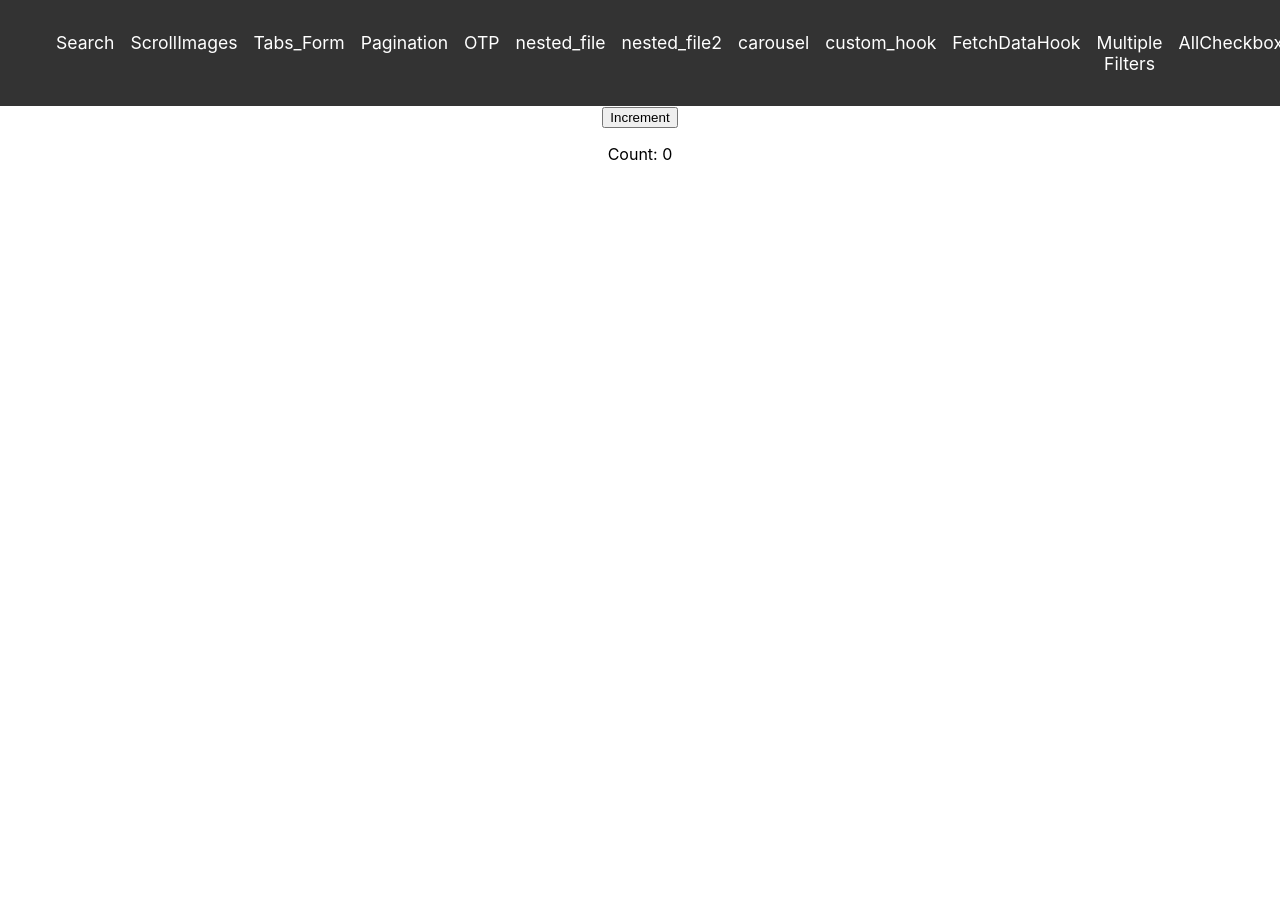
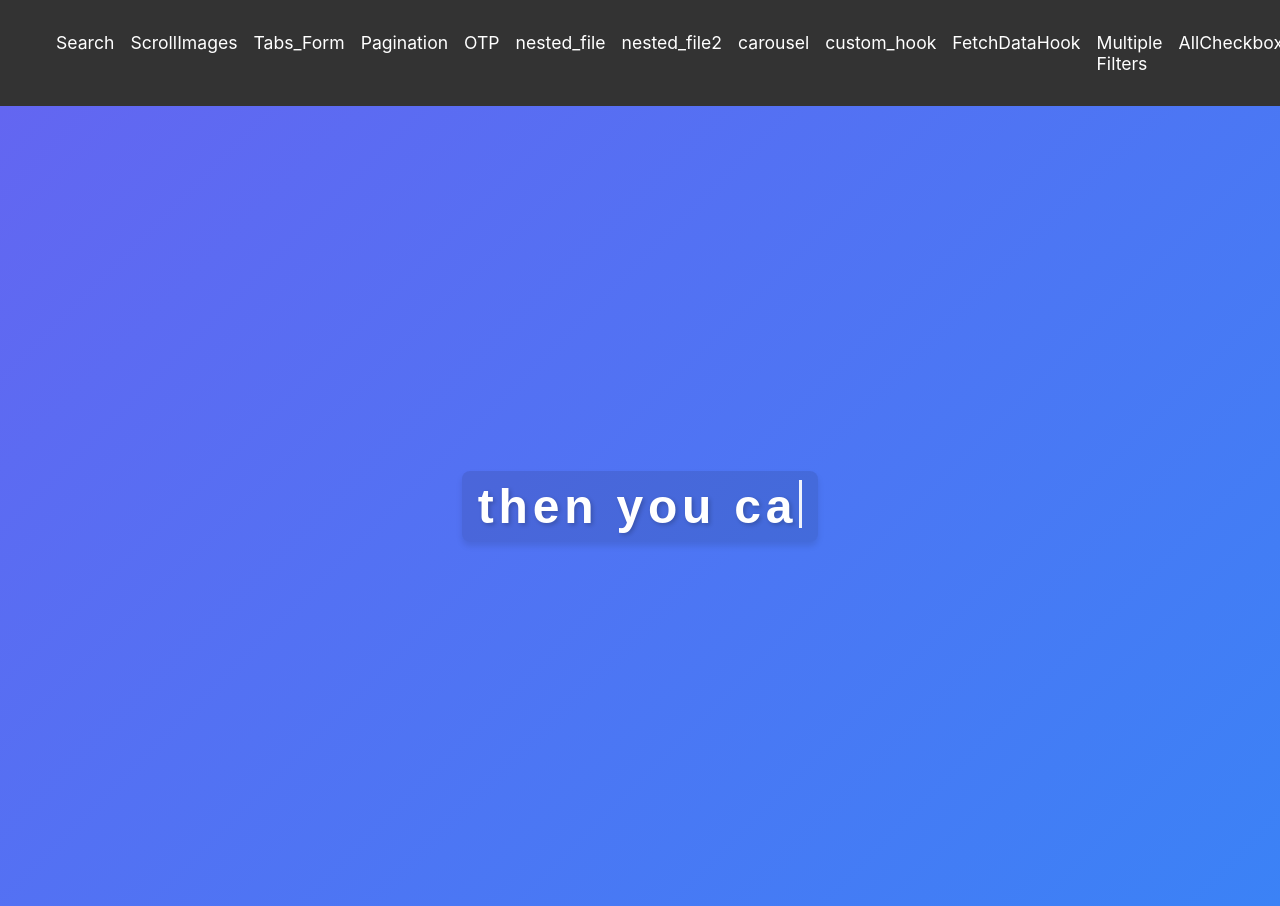
Before and after one commit to Ajit24/react_25, a React (Create React App) app in the folder reactappp/: page /test in a window 1280 px wide. Shown: the top 906 px of the page. Before the commit the page ends 800 px from the top, so only its background shows below. Built offline with nearby package versions, Linux system fonts and the light colour scheme.

Commit message:
type write func

```diff
--- a/reactappp/src/App.css
+++ b/reactappp/src/App.css
@@ -1,38 +1,222 @@
-.App {
+.stopwatch-container {
+  min-height: 100vh;
+  display: flex;
+  align-items: center;
+  justify-content: center;
+  background: linear-gradient(135deg, #3b82f6 0%, #8b5cf6 100%);
+  padding: 1rem;
+}
+
+.stopwatch-card {
+  background: rgba(255, 255, 255, 0.95);
+  padding: 3rem;
+  border-radius: 2rem;
+  box-shadow: 0 20px 40px rgba(0, 0, 0, 0.1);
+  width: 100%;
+  max-width: 400px;
+  backdrop-filter: blur(10px);
   text-align: center;
 }
 
-.App-logo {
-  height: 40vmin;
-  pointer-events: none;
+.stopwatch-header {
+  display: flex;
+  flex-direction: column;
+  align-items: center;
+  gap: 1rem;
 }
 
-@media (prefers-reduced-motion: no-preference) {
-  .App-logo {
-    animation: App-logo-spin infinite 20s linear;
+.timer-icon {
+  font-size: 2.5rem;
+}
+
+.button-icon {
+  font-size: 1.25rem;
+  margin-right: 0.5rem;
+}
+
+.stopwatch-display {
+  font-size: 4rem;
+  font-weight: 700;
+  font-variant-numeric: tabular-nums;
+  color: #1f2937;
+  text-shadow: 2px 2px 4px rgba(0, 0, 0, 0.1);
+  margin: 2rem 0;
+  font-family: monospace;
+}
+
+.stopwatch-milliseconds {
+  font-size: 2rem;
+  color: #6b7280;
+}
+
+.controls {
+  display: flex;
+  gap: 1rem;
+  justify-content: center;
+  margin-top: 2rem;
+}
+
+.control-button {
+  padding: 1rem 2rem;
+  border: none;
+  border-radius: 1rem;
+  font-size: 1rem;
+  font-weight: 600;
+  cursor: pointer;
+  transition: all 0.2s ease;
+  display: flex;
+  align-items: center;
+  gap: 0.5rem;
+  min-width: 120px;
+  justify-content: center;
+}
+
+.start-button {
+  background: linear-gradient(135deg, #22c55e 0%, #16a34a 100%);
+  color: white;
+}
+
+.start-button:hover {
+  transform: translateY(-2px);
+  box-shadow: 0 4px 12px rgba(34, 197, 94, 0.2);
+}
+
+.pause-button {
+  background: linear-gradient(135deg, #eab308 0%, #ca8a04 100%);
+  color: white;
+}
+
+.pause-button:hover {
+  transform: translateY(-2px);
+  box-shadow: 0 4px 12px rgba(234, 179, 8, 0.2);
+}
+
+.reset-button {
+  background: linear-gradient(135deg, #ef4444 0%, #dc2626 100%);
+  color: white;
+}
+
+.reset-button:hover {
+  transform: translateY(-2px);
+  box-shadow: 0 4px 12px rgba(239, 68, 68, 0.2);
+}
+
+.control-button:active {
+  transform: translateY(0);
+}
+
+.laps-container {
+  margin-top: 2rem;
+  max-height: 200px;
+  overflow-y: auto;
+  border-radius: 1rem;
+  background: rgba(243, 244, 246, 0.5);
+}
+
+.lap-item {
+  display: flex;
+  justify-content: space-between;
+  padding: 0.75rem 1.5rem;
+  border-bottom: 1px solid #e5e7eb;
+  font-family: monospace;
+}
+
+.lap-item:last-child {
+  border-bottom: none;
+}
+
+.lap-number {
+  color: #6b7280;
+}
+
+.lap-time {
+  color: #1f2937;
+  font-weight: 500;
+}
+
+@keyframes pulse {
+  0% {
+    transform: scale(1);
+  }
+  50% {
+    transform: scale(1.02);
+  }
+  100% {
+    transform: scale(1);
   }
 }
 
-.App-header {
-  background-color: #282c34;
-  min-height: 100vh;
-  display: flex;
-  flex-direction: column;
-  align-items: center;
-  justify-content: center;
-  font-size: calc(10px + 2vmin);
-  color: white;
+.running .stopwatch-display {
+  animation: pulse 1s infinite;
 }
 
-.App-link {
-  color: #61dafb;
+/* Custom scrollbar for laps container */
+.laps-container::-webkit-scrollbar {
+  width: 8px;
 }
 
-@keyframes App-logo-spin {
-  from {
-    transform: rotate(0deg);
+.laps-container::-webkit-scrollbar-track {
+  background: rgba(243, 244, 246, 0.5);
+  border-radius: 4px;
+}
+
+.laps-container::-webkit-scrollbar-thumb {
+  background: #cbd5e1;
+  border-radius: 4px;
+}
+
+.laps-container::-webkit-scrollbar-thumb:hover {
+  background: #94a3b8;
+}
+
+
+/* // ----- type write css ----------- */
+
+
+.typewriter-container {
+  display: flex;
+  justify-content: center;
+  align-items: center;
+  min-height: 100vh;
+  background: linear-gradient(135deg, #6366f1 0%, #3b82f6 100%);
+  font-family: 'Arial', sans-serif;
+}
+
+.typewriter-text {
+  font-size: 3rem;
+  font-weight: bold;
+  color: white;
+  text-shadow: 2px 2px 4px rgba(0, 0, 0, 0.2);
+  position: relative;
+  display: inline-block;
+  padding: 0.5rem 1rem;
+  background-color: rgba(0, 0, 0, 0.1);
+  border-radius: 0.5rem;
+  box-shadow: 0 4px 6px rgba(0, 0, 0, 0.1);
+  letter-spacing: 0.1em;
+}
+
+.cursor {
+  display: inline-block;
+  width: 3px;
+  height: 1em;
+  background-color: white;
+  margin-left: 2px;
+  vertical-align: text-top;
+  animation: blink 0.7s infinite;
+}
+
+@keyframes blink {
+  0%, 100% {
+    opacity: 1;
   }
-  to {
-    transform: rotate(360deg);
+  50% {
+    opacity: 0;
   }
 }
+
+@media (max-width: 768px) {
+  .typewriter-text {
+    font-size: 2rem;
+  }
+}
--- a/reactappp/src/Test.jsx
+++ b/reactappp/src/Test.jsx
@@ -1,107 +1,171 @@
-// import React, { useState } from "react";
-// function HideAndShowPassword(){
-//     const [show,setShow]=useState(false)
-//     const handleShow=()=>{
-//         setShow(!show)
-//     }
-//     return(
-//         <div className="container">
-//             <input type={show?"text":"password"} />
-//             <label onClick={handleShow}>{show?"Hide":"Show"}</label>
-//         </div>
-//     );
-// }
-// export default HideAndShowPassword;
+import React, { useState, useEffect, useCallback , useRef} from 'react';
+import './App.css';
 
 
+// const Stopwatch = () => {
 
-// import React, { useState } from "react";
-// //import "./Filter.css";
+//   const [time, setTime] = useState(0);
+//   const [isRunning, setIsRunning] = useState(false);
+//   const [laps, setLaps] = useState([]);
 
-// const Filter = () => {
+//   const formatTime = useCallback((timeInMs) => {
+//     const minutes = Math.floor(timeInMs / 60000);
+//     const seconds = Math.floor((timeInMs % 60000) / 1000);
+//     const milliseconds = Math.floor((timeInMs % 1000) / 10);
 
-//      // make a input box
-//   let data = ["Sun", "Son", "Some", "Rest", "Test", "Clear", "Many"];
-//   const [word, setWord] = useState([]);
+//     return {
+//       minutes: minutes.toString().padStart(2, '0'),
+//       seconds: seconds.toString().padStart(2, '0'),
+//       milliseconds: milliseconds.toString().padStart(2, '0')
+//     };
+//   }, []);
 
-//   console.log(word);
+//   useEffect(() => {
+//     let intervalId;
+//     if (isRunning) {
+//       intervalId = setInterval(() => {
+//         setTime(prevTime => prevTime + 10);
+//       }, 10);
+//     }
+//     return () => clearInterval(intervalId);
+//   }, [isRunning]);
 
-//   const dataChange = (e) => {
-//     const { value } = e.target;
-//     console.log(value);
+//   const handleStartPause = () => {
+//      setIsRunning(!isRunning);
+//     // if (isRunning) {
+//     //   // Add lap when pausing
+//     //   const formattedTime = formatTime(time);
+//     //   setLaps(prevLaps => [...prevLaps, {
+//     //     number: prevLaps.length + 1,
+//     //     time: `${formattedTime.minutes}:${formattedTime.seconds}.${formattedTime.milliseconds}`
+//     //   }]);
+//     // }
+//   };
 
-//     let arr = data.filter((post) =>
-//       post.toLowerCase().includes(value.toLowerCase())
-//     );
-//     // console.log(arr)
+//   const handleReset = () => {
+//     setIsRunning(false);
+//     setTime(0);
+//     setLaps([]);
+//   };
 
-//     if (value.length != 0) {
-//       setWord([...arr]);
-//     }
-// }
-//     // else
+//   const { minutes, seconds, milliseconds } = formatTime(time);
 
 //   return (
-//     <div className="App">
-//       <div className="outBox">
-//         <input type="text" onChange={dataChange} style = {{height:"35px", width:"155px"}} />
-//         {word.map((ele) => {
-//           return <p>{ele}</p>;
-//         })}
+//     <div className="stopwatch-container">
+//       <div className={`stopwatch-card ${isRunning ? 'running' : ''}`}>
+//         <div className="stopwatch-header">
+//           <span className="timer-icon">⏱️</span>
+//           <h1 className="stopwatch-display">
+//             {minutes}:{seconds}
+//             <span className="stopwatch-milliseconds">.{milliseconds}</span>
+//           </h1>
+//         </div>
+
+//         <div className="controls">
+//           <button
+//             className={`control-button ${isRunning ? 'pause-button' : 'start-button'}`}
+//             onClick={handleStartPause}
+//           >
+//             {isRunning ? (
+//               <>
+//                 <span className="button-icon">⏸</span>
+//                 Pause
+//               </>
+//             ) : (
+//               <>
+//                 <span className="button-icon">▶️</span>
+//                 Start
+//               </>
+//             )}
+//           </button>
+//           <button className="control-button reset-button" onClick={handleReset}>
+//             <span className="button-icon">🔄</span>
+//             Reset
+//           </button>
+//         </div>
+
+//         {/* {laps.length > 0 && (
+//           <div className="laps-container">
+//             {laps.map((lap) => (
+//               <div key={lap.number} className="lap-item">
+//                 <span className="lap-number">Lap {lap.number}</span>
+//                 <span className="lap-time">{lap.time}</span>
+//               </div>
+//             ))}
+//           </div>
+//         )} */}
 //       </div>
 //     </div>
-//   )
-//     }
+//   );
+// };
 
-// export default Filter;
+// export default Stopwatch;
 
 
-// import React from "react";
-//  function App() {
-//   const items = [
-// 	{ id: 1, text: "Item 1" },
-// 	{ id: 2, text: "Item 2" },
-//   ];
-//   const listItems = items.map((item, index) => <li key={index}>{item.text}</li>);
+const TypeWrite = () => {
+  const [displayText, setDisplayText] = useState('');
+  const [wordIndex, setWordIndex] = useState(0);
+  const [isTyping, setIsTyping] = useState(true);
+  const [charIndex, setCharIndex] = useState(0);
 
-//   //   const listItems = items.map((item) => <li key={item.id}>{item.text}</li>);
-//   return <ul>{listItems}</ul>;
-// }
-//  export default App;
+//   const words = ["ZFUNDS", "XFUNDS", "YFUNDS"];
+const words = ["coding is fun", "first learn javascript", "then you can start react.js/angular"];
 
+  const typingRef = useRef(null);
 
+  useEffect(() => {
+    const typeNextChar = () => {
+      if (wordIndex >= words.length) {
+        // Reset to start the loop again
+        setWordIndex(0);
+        setDisplayText('');
+        setCharIndex(0);
+        return;
+      }
 
-// import React, { useMemo } from "react";
-//  function App() {
-//   const numbers = [1, 2, 3, 4, 5, 6];
-//   const doubledNumbers = useMemo(() => numbers.map((n) => n * 2), []);
-//  return (
-// 	<div>
-//   	{doubledNumbers.map((number) => (
-//     	<p key={number}>{number}</p>
-//   	))}
-// 	</div>
-//   );
-// }
+      if (isTyping) {
+        // Typing phase
+        if (charIndex < words[wordIndex].length) {
+          setDisplayText(prev => prev + words[wordIndex][charIndex]);
+          setCharIndex(prev => prev + 1);
+        } else {
+          // Finished typing current word
+          setIsTyping(false);
+          setTimeout(() => {
+            // Pause before starting to delete
+            setIsTyping(false);
+          }, 1500);
+        }
+      } else {
+        // Deleting phase
+        if (charIndex > 0) {
+          setDisplayText(prev => prev.slice(0, -1));
+          setCharIndex(prev => prev - 1);
+        } else {
+          // Finished deleting, move to next word
+          setIsTyping(true);
+          setWordIndex(prev => prev + 1);
+        }
+      }
+    };
 
-// export default App;  // 2 4 6 8 10 12  // React will re-render the component only when the dependencies change. Here, it's the numbers array.  // This is a good optimization for
+    const speed = isTyping ? 150 : 100;
+    typingRef.current = setTimeout(typeNextChar, speed);
 
+    return () => {
+      if (typingRef.current) {
+        clearTimeout(typingRef.current);
+      }
+    };
+  }, [displayText, isTyping, wordIndex, charIndex, words]);
 
-import React, { useCallback, useState } from "react";
-function App() {
-  const [count, setCount] = useState(0);
+  return (
+    <div className="typewriter-container">
+      <div className="typewriter-text">
+        {displayText}<span className="cursor"></span>
+      </div>
+    </div>
+  );
+};
 
-  const increment = useCallback(() => {
-	setCount(count + 1);
-//     setCount((prevCount) => prevCount + 1);
-
-  }, []);
-   return (
-	<div>
-  	<button onClick={increment}>Increment</button>
-  	<p>Count: {count}</p>
-	</div>
-  );
-}
-
-export default App;
+export default TypeWrite;
```
